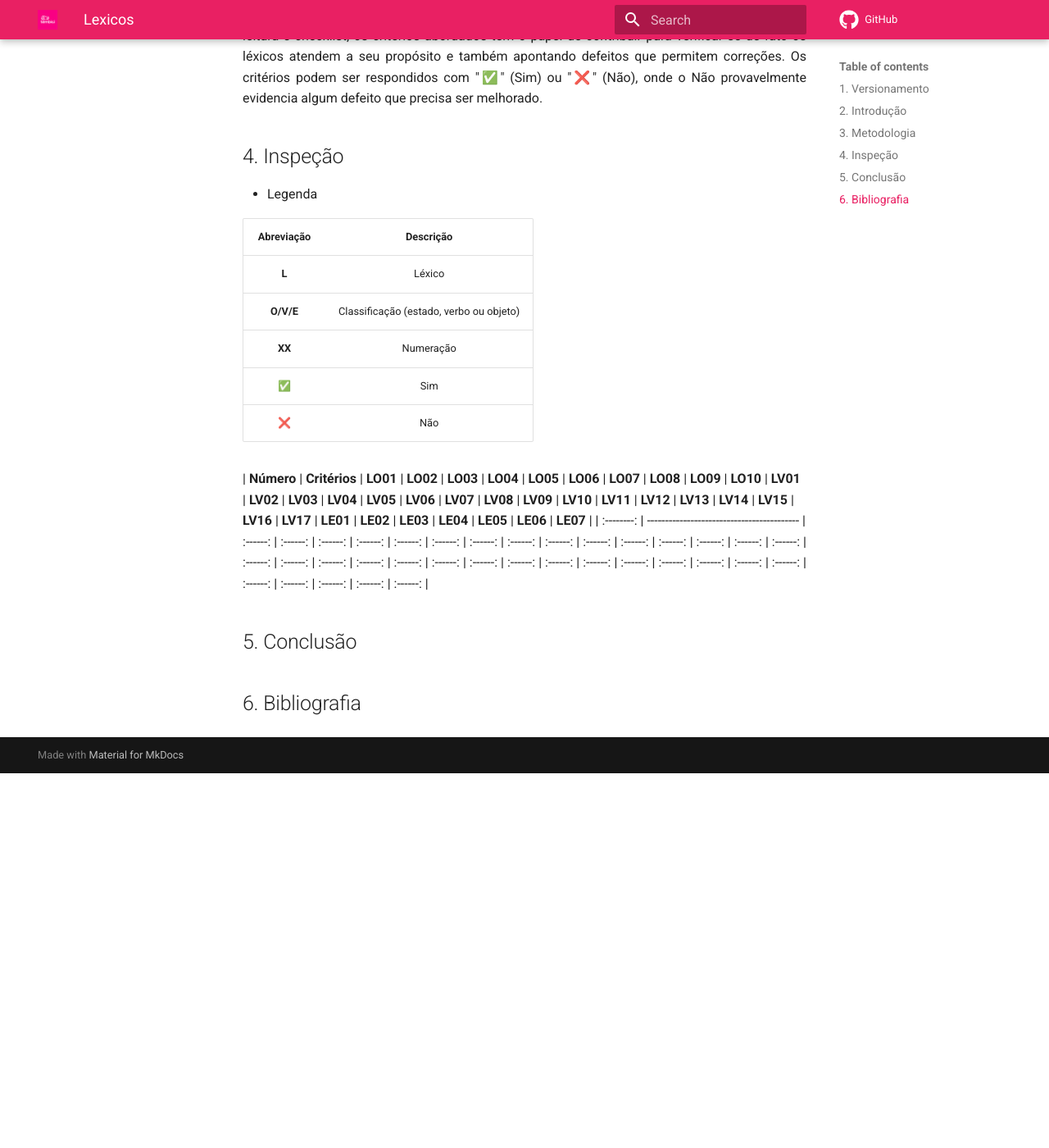
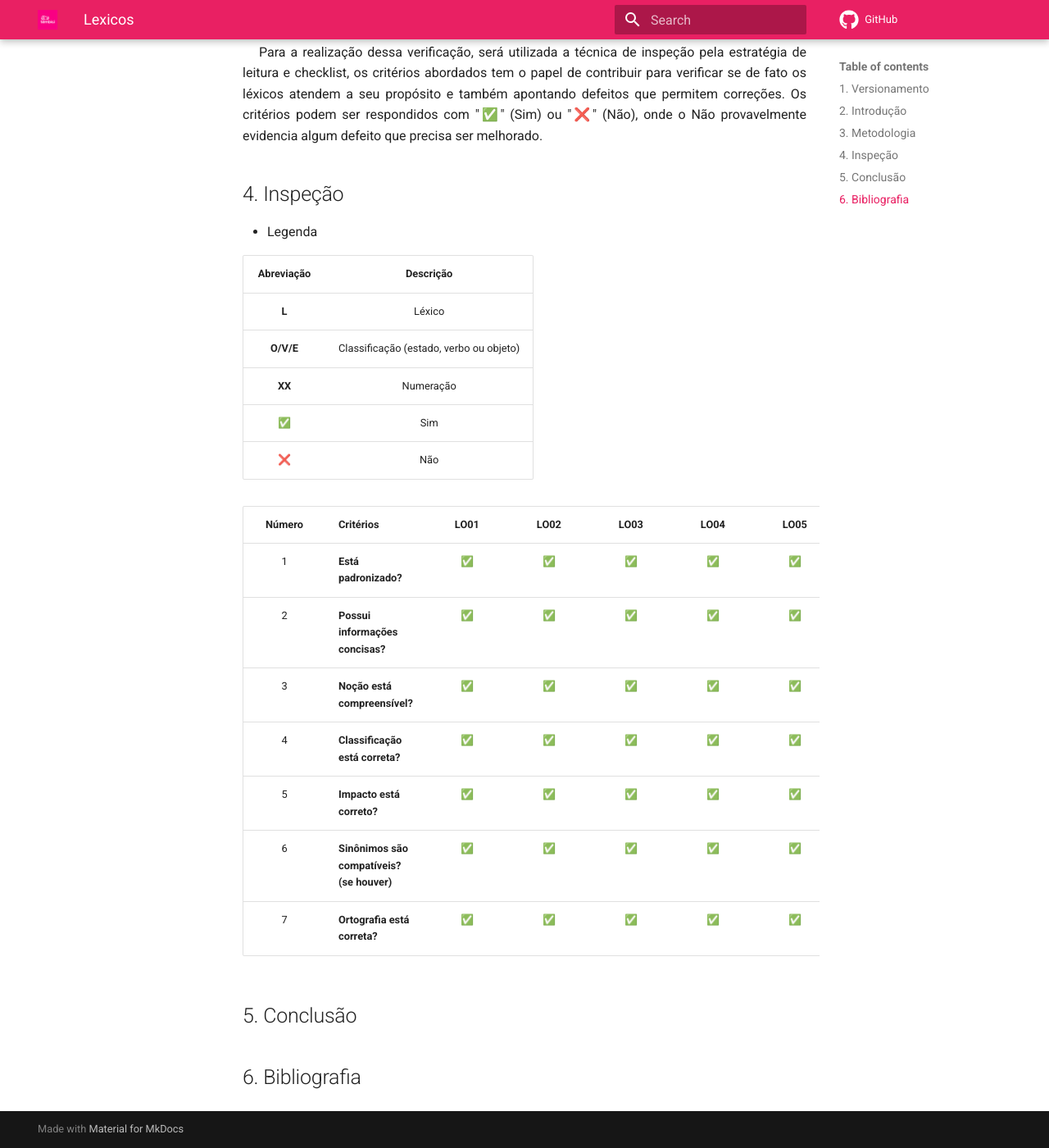
Before and after one commit to Requisitos-de-Software/2021.2-Tembici, an MkDocs documentation site: the page built from docs/analise/verificacao/lexicos.md, in a window 1280 px wide and 1400 px high, scrolled down 707 px. Shown: the whole window at 82% size. Built offline with MkDocs 1.6.1 and Material for MkDocs 9.7.7, drawn with Linux system fonts in a browser that asks for light colours; comment, search, counter and statistics services are not loaded; before the commit the page ends 1650 px from its top, so only the background shows below that; some of the changed text lies outside the part shown.

Commit message:
#58 - Adiçao da tabela contendo todos a verificaçao para cada lexico

```diff
--- a/docs/analise/verificacao/lexicos.md
+++ b/docs/analise/verificacao/lexicos.md
@@ -2,6 +2,7 @@
 | Versão | Data  | Descrição                                     | Autor(es) |
 | ------ | ----- | --------------------------------------------- | --------- |
 | 1.0    | 21/03 | Abertura do documento de varificação do léxicos | Paulo henrique |
+| 1.1    | 21/03 | Adição da tabela com as perguntas | Paulo henrique |
 
 ## 2. Introdução
 <p style="text-align: justify; text-indent: 20px"> A verificação corresponde a uma metodologia que visa garantir que os produtos de um trabalho selecionado cumpram com seus requisitos especificados. Essa etapa, também consiste de uma técnica que não depende da intervenção humana dos usuários, sendo feita através do viés do desenvolvedor.</p>
@@ -24,7 +25,14 @@
 
 
 | **Número** | **Critérios**                              | **LO01** | **LO02** | **LO03** | **LO04** | **LO05** | **LO06** | **LO07** | **LO08** | **LO09** | **LO10** | **LV01** | **LV02** | **LV03** | **LV04** | **LV05** | **LV06** | **LV07** | **LV08** | **LV09** | **LV10** | **LV11** | **LV12** | **LV13** | **LV14** | **LV15** | **LV16** | **LV17** | **LE01** | **LE02** | **LE03** | **LE04** | **LE05** | **LE06** | **LE07** |
-| :--------: | ------------------------------------------ | :------: | :------: | :------: | :------: | :------: | :------: | :------: | :------: | :------: | :------: | :------: | :------: | :------: | :------: | :------: | :------: | :------: | :------: | :------: | :------: | :------: | :------: | :------: | :------: | :------: | :------: | :------: | :------: | :------: | :------: | :------: | :------: | :------: | :------: | :------: |
+| :--------: | ------------------------------------------ | :------: | :------: | :------: | :------: | :------: | :------: | :------: | :------: | :------: | :------: | :------: | :------: | :------: | :------: | :------: | :------: | :------: | :------: | :------: | :------: | :------: | :------: | :------: | :------: | :------: | :------: | :------: | :------: | :------: | :------: | :------: | :------: | :------: | :------: |
+|     1      | **Está padronizado?**                      |    ✅     |    ✅     |    ✅     |    ✅     |    ✅     |    ✅     |    ✅     |    ✅     |    ✅     |    ✅     |    ✅     |    ✅     |    ✅     |    ✅     |    ✅     |    ✅     |    ✅     |    ✅     |    ✅     |    ✅     |    ✅     |    ✅     |    ✅     |    ✅     |    ✅     |    ✅     |    ✅     |    ✅     |    ✅     |    ✅     |    ✅     |    ✅     |    ✅     |    ✅     |
+|     2      | **Possui informações concisas?**                      |    ✅     |    ✅     |    ✅     |    ✅     |    ✅     |    ✅     |    ✅     |    ✅     |    ✅     |    ✅     |    ✅     |    ✅     |    ✅     |    ✅     |    ✅     |    ✅     |    ✅     |    ✅     |    ✅     |    ✅     |    ✅     |    ✅     |    ✅     |    ✅     |    ✅     |    ✅     |    ✅     |    ✅     |    ✅     |    ✅     |    ✅     |    ✅     |    ✅     |    ✅     |
+|     3      | **Noção está compreensível?**                      |    ✅     |    ✅     |    ✅     |    ✅     |    ✅     |    ✅     |    ✅     |    ✅     |    ✅     |    ✅     |    ✅     |    ✅     |    ✅     |    ✅     |    ✅     |    ✅     |    ✅     |    ✅     |    ✅     |    ✅     |    ✅     |    ✅     |    ✅     |    ✅     |    ✅     |    ✅     |    ✅     |    ✅     |    ✅     |    ✅     |    ✅     |    ✅     |    ✅     |    ✅     |
+|     4      | **Classificação está correta?**                      |    ✅     |    ✅     |    ✅     |    ✅     |    ✅     |    ✅     |    ✅     |    ✅     |    ✅     |    ✅     |    ✅     |    ✅     |    ✅     |    ✅     |    ✅     |    ✅     |    ✅     |    ✅     |    ✅     |    ✅     |    ✅     |    ✅     |    ✅     |    ✅     |    ✅     |    ✅     |    ✅     |    ✅     |    ✅     |    ✅     |    ✅     |    ✅     |    ✅     |    ✅     |
+|     5      | **Impacto está correto?**                      |    ✅     |    ✅     |    ✅     |    ✅     |    ✅     |    ✅     |    ✅     |    ✅     |    ✅     |    ✅     |    ✅     |    ✅     |    ✅     |    ✅     |    ✅     |    ✅     |    ✅     |    ✅     |    ✅     |    ✅     |    ✅     |    ✅     |    ✅     |    ✅     |    ✅     |    ✅     |    ✅     |    ✅     |    ✅     |    ✅     |    ✅     |    ✅     |    ✅     |    ✅     |
+|     6      | **Sinônimos são compatíveis? (se houver)**                      |    ✅     |    ✅     |    ✅     |    ✅     |    ✅     |    ✅     |    ✅     |    ✅     |    ✅     |    ✅     |    ✅     |    ✅     |    ✅     |    ✅     |    ✅     |    ✅     |    ✅     |    ✅     |    ✅     |    ✅     |    ✅     |    ✅     |    ✅     |    ✅     |    ✅     |    ✅     |    ✅     |    ✅     |    ✅     |    ✅     |    ✅     |    ✅     |    ✅     |    ✅     |
+|     7      | **Ortografia está correta?**                      |    ✅     |    ✅     |    ✅     |    ✅     |    ✅     |    ✅     |    ✅     |    ✅     |    ✅     |    ✅     |    ✅     |    ✅     |    ✅     |    ✅     |    ✅     |    ✅     |    ✅     |    ✅     |    ✅     |    ✅     |    ✅     |    ✅     |    ✅     |    ✅     |    ✅     |    ✅     |    ✅     |    ✅     |    ✅     |    ✅     |    ✅     |    ✅     |    ✅     |    ✅     |
 
 
 ## 5. Conclusão
```
